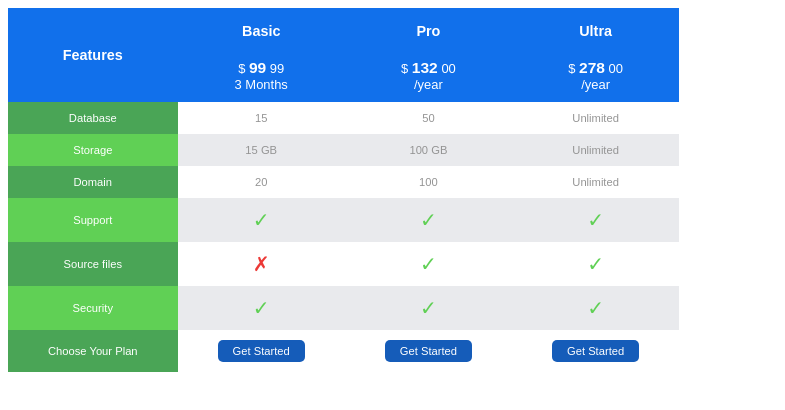
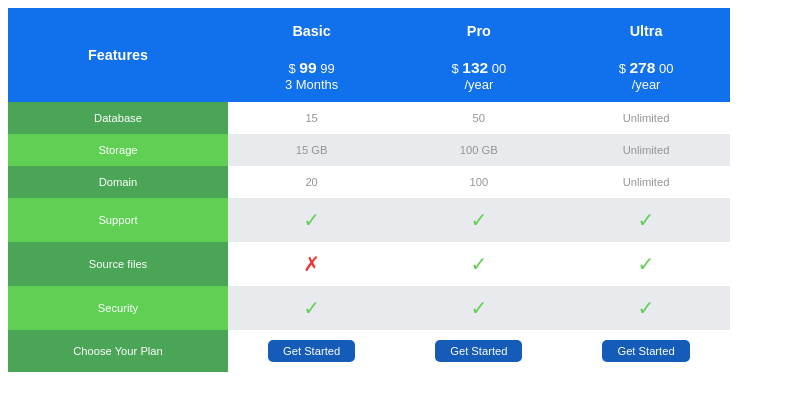
Before and after one commit to suslinhio/Tables-pseudo, a plain HTML site: page index.html in a window 1280 px wide. Shown: the whole page, without its empty margins (0-785 px from the left). Drawn offline with Linux system fonts and the light colour scheme.

Commit message:
Add hover

```diff
--- a/style.css
+++ b/style.css
@@ -16,6 +16,10 @@ td {
 
 thead > :first-child {
     font-weight: 700;
+}
+
+thead > :first-child > :first-child {
+    padding: 10px 80px;
 }
 
 thead > :first-child > :not(:first-child){
@@ -63,9 +67,14 @@ tbody > :nth-child(odd) > :first-child {
 }
 
 .button {
+    box-sizing: border-box;
     display: inline-block;
     padding: 5px 15px;
     background-color: #155cb9;
     color: white;
     border-radius: 5px;
 }
+
+.button:hover {
+    background-color: #043779;
+}
```
